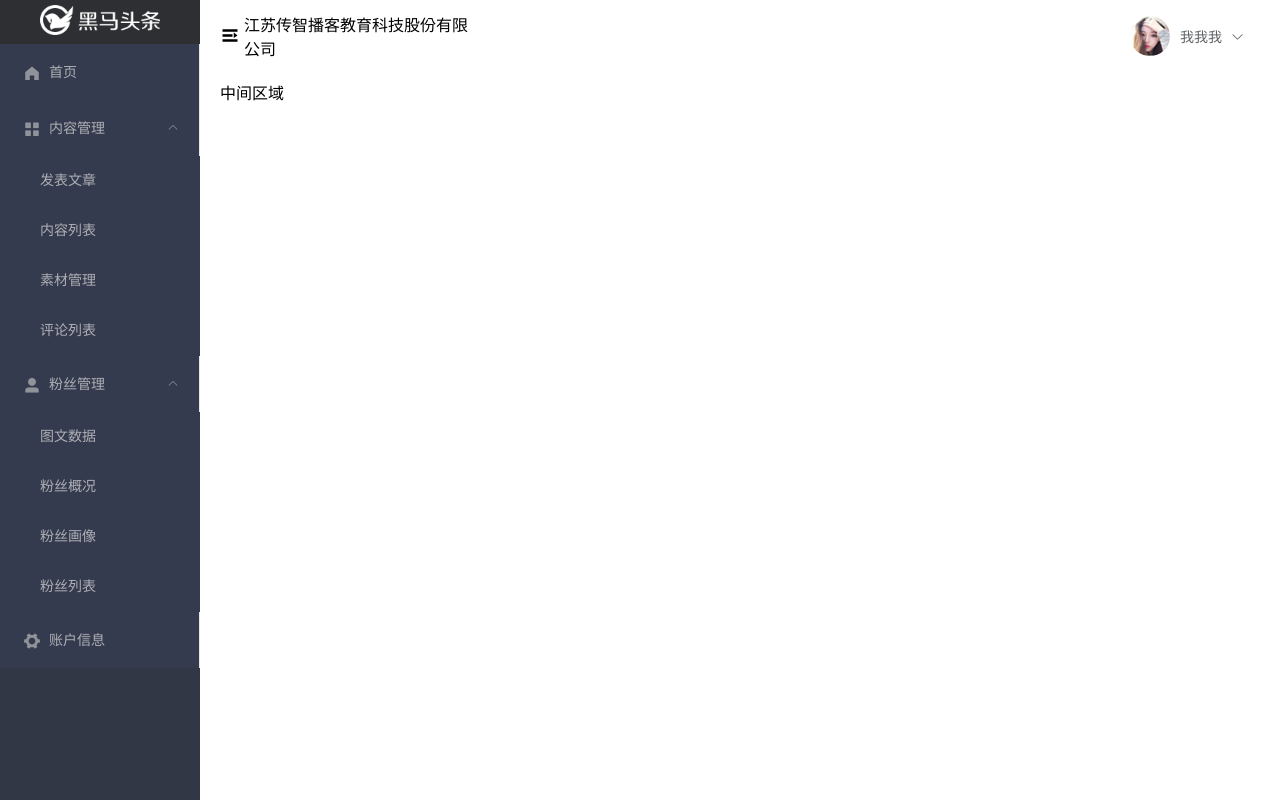
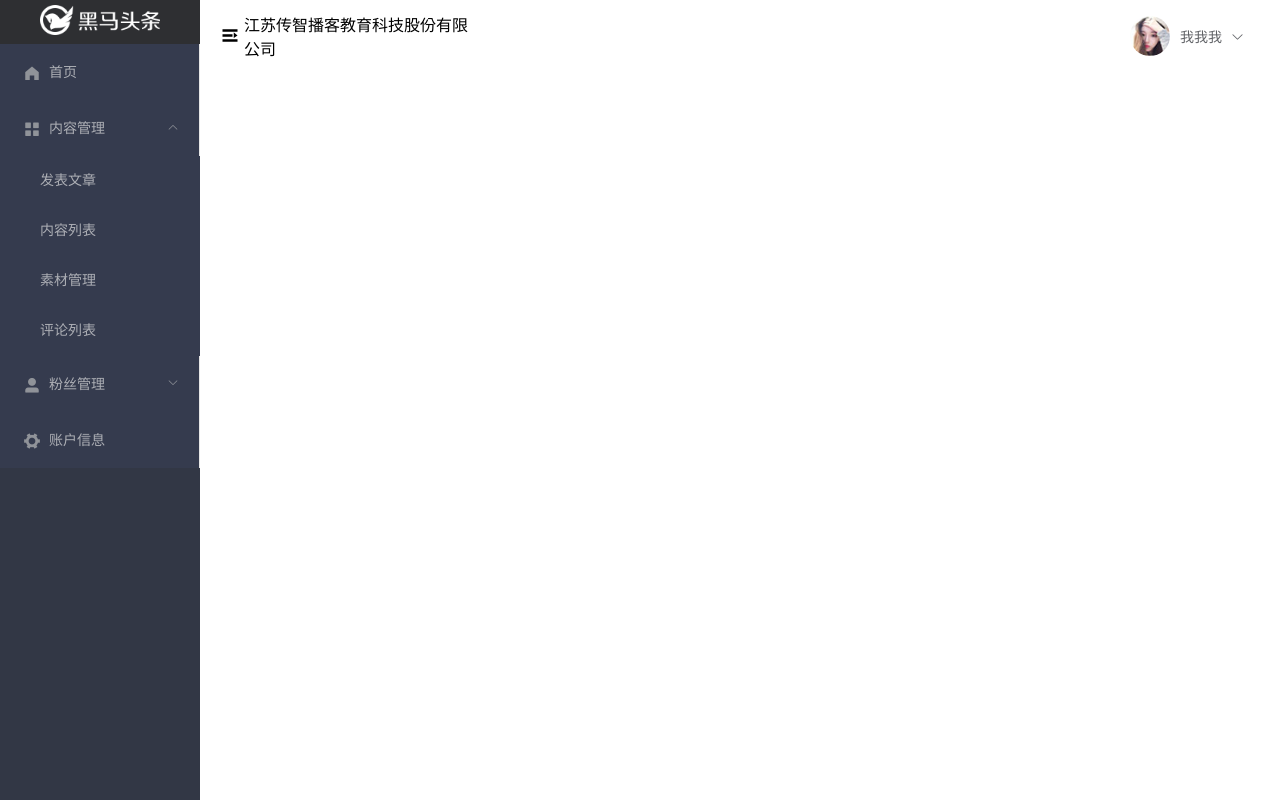
Before and after one commit to Alexxff/myselftoutiao, a Vue app: page /#/home in a window 1280 px wide. Both pictures are taken after a click on the element "内容管理". Built offline with nearby package versions, Linux system fonts and the light colour scheme.

Commit message:
主页模块-左侧导航配置路由

```diff
--- a/src/components/home/layout-aside.vue
+++ b/src/components/home/layout-aside.vue
@@ -5,34 +5,36 @@
   </div>
   <el-menu background-color="#353b4e"
       text-color="#adafb5"
-      active-text-color="#ffd04b">
-      <el-menu-item>
+      active-text-color="#ffd04b"
+      router
+      >
+      <el-menu-item index='/home'>
         <i class='el-icon-s-home'></i>
         <span>首页</span>
       </el-menu-item>
       <!-- 折叠菜单 -->
-      <el-submenu>
+      <el-submenu index='content'>
           <template slot='title'>
           <i class="el-icon-menu"></i>
           <span>内容管理</span>
           </template>
           <!-- 匿名插槽 -->
-          <el-menu-item>发表文章</el-menu-item>
-          <el-menu-item>内容列表</el-menu-item>
-          <el-menu-item>素材管理</el-menu-item>
-          <el-menu-item>评论列表</el-menu-item>
+          <el-menu-item index='/home/publish'>发表文章</el-menu-item>
+          <el-menu-item index='/home/articles'>内容列表</el-menu-item>
+          <el-menu-item index='/home/material'>素材管理</el-menu-item>
+          <el-menu-item index='/home/comment'>评论列表</el-menu-item>
       </el-submenu>
-      <el-submenu>
+      <el-submenu index='fans'>
         <template slot='title'>
           <i class="el-icon-user-solid"></i>
           <span>粉丝管理</span>
         </template>
-          <el-menu-item>图文数据</el-menu-item>
-          <el-menu-item>粉丝概况</el-menu-item>
-          <el-menu-item>粉丝画像</el-menu-item>
-          <el-menu-item>粉丝列表</el-menu-item>
+          <el-menu-item index='/home/fansdata'>图文数据</el-menu-item>
+          <el-menu-item index='/home/fansinfo'>粉丝概况</el-menu-item>
+          <el-menu-item index='/home/fansimg'>粉丝画像</el-menu-item>
+          <el-menu-item index='/home/fanslist'>粉丝列表</el-menu-item>
       </el-submenu >
-      <el-menu-item>
+      <el-menu-item index='/home/account'>
         <i class ='el-icon-s-tools'></i>
         <span>账户信息</span>
         </el-menu-item>
--- a/src/components/home/layout-header.vue
+++ b/src/components/home/layout-header.vue
@@ -44,7 +44,7 @@ export default {
     },
     commandAction (command) {
       if (command === 'account') {
-
+        this.$router.push('/home/account')
       } else if (command === 'git') {
         window.location.href = 'https://github.com/Alexxff/myselftoutiao'
       } else {
--- a/src/views/home/index.vue
+++ b/src/views/home/index.vue
@@ -8,7 +8,9 @@
       <el-header>
         <layout-header></layout-header>
       </el-header>
-      <el-main>中间区域</el-main>
+      <el-main>
+        <router-view></router-view>
+      </el-main>
     </el-container>
   </el-container>
 </template>
```
